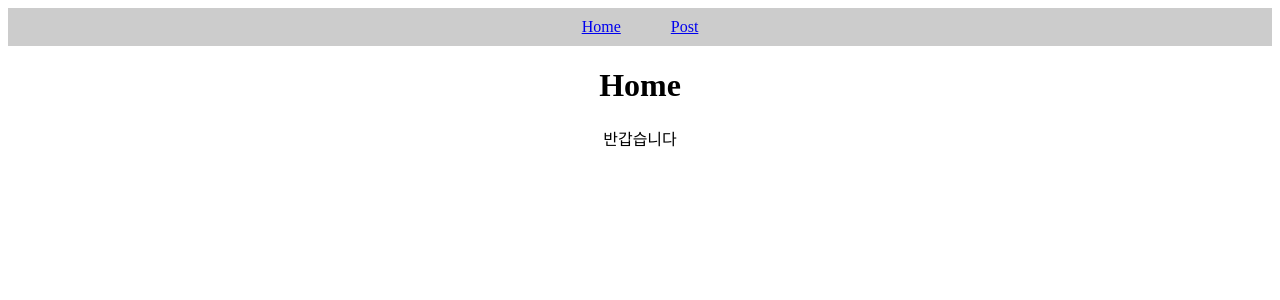
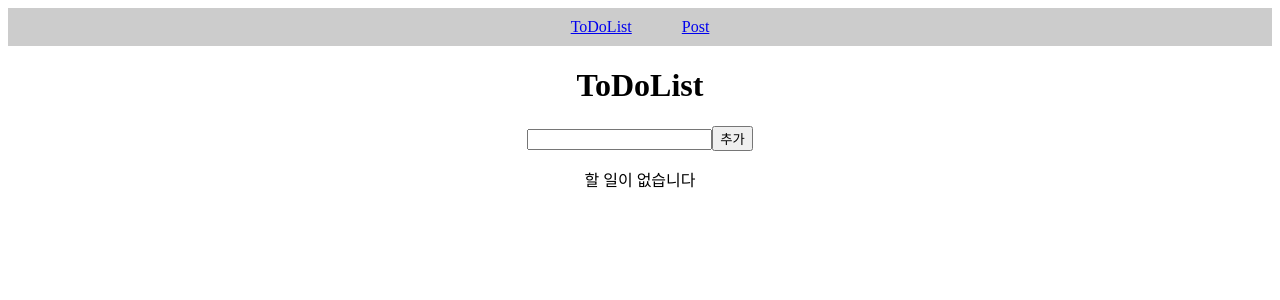
Before and after one commit to ksw-github/my-blog, a React (Vite) app: page / in a window 1280 px wide. Shown: the top 300 px of the page. Built offline with nearby package versions, Linux system fonts and the light colour scheme.

Commit message:
투두리스트 추가

```diff
--- a/src/App.jsx
+++ b/src/App.jsx
@@ -1,6 +1,6 @@
 import { BrowserRouter as Router, Routes, Route } from "react-router-dom";
 import Header from "./components/header";
-import Home from "./pages/home";
+import ToDoList from "./components/todo-list";
 import PostIist from "./components/post-list";
 import PostItem from "./components/post-item";
 import PostForm from "./components/post-form";
@@ -10,7 +10,7 @@ function App() {
     <Router>
       <Header />
       <Routes>
-        <Route path="/" element={<Home />} />
+        <Route path="/" element={<ToDoList />} />
         <Route path="/post-list" element={<PostIist />} />
         <Route path="/post/:index" element={<PostItem />} />
         <Route path="/new-post" element={<PostForm />} />
--- a/src/components/header.jsx
+++ b/src/components/header.jsx
@@ -12,7 +12,7 @@ const Wrapper = styled.div`
 const Header = () => {
   return (
     <Wrapper>
-      <Link to="/">Home</Link>
+      <Link to="/">ToDoList</Link>
       <Link to="/post-list">Post</Link>
     </Wrapper>
   );
--- a/src/components/post-form.jsx
+++ b/src/components/post-form.jsx
@@ -45,7 +45,7 @@ const PostForm = () => {
 
   return (
     <Wrapper>
-      <p>{index !== undefined ? "게시글 수정" : "게시글 등록"}</p>
+      <h3>{index !== undefined ? "게시글 수정" : "게시글 등록"}</h3>
       <form onSubmit={submit}>
         <input
           type="text"
@@ -64,7 +64,9 @@ const PostForm = () => {
         />
         <br />
         <button type="submit">{index !== undefined ? "수정" : "저장"}</button>
-        <button onClick={cancel}>취소</button>
+        <button type="button" onClick={cancel}>
+          취소
+        </button>
       </form>
     </Wrapper>
   );
--- a/src/components/post-item.jsx
+++ b/src/components/post-item.jsx
@@ -7,7 +7,8 @@ const Wrapper = styled.div`
   text-align: center;
   width: 500px;
   margin: 0 auto;
-  background-color: rgb(0, 0, 0, 0.1);
+  // background-color: rgb(0, 0, 0, 0.1);
+  // border: 1px solid black;
 `;
 
 const Title = styled.div`
@@ -58,12 +59,23 @@ const PostItem = () => {
 
   return (
     <Wrapper>
-      <Title>{post.title}</Title>
-      <Text>{post.content}</Text>
-      <p>{post.date}</p>
-      <button onClick={edit}>수정</button>
-      <button onClick={del}>삭제</button>
-      <button onClick={cancel}>취소</button>
+      <h1>Post</h1>
+      <div
+        style={{ border: "1px solid gray", backgroundColor: "rgb(0,0,0,0.1)" }}
+      >
+        <Title>{post.title}</Title>
+        <Text>{post.content}</Text>
+        <p>{post.date}</p>
+        <button type="button" onClick={edit}>
+          수정
+        </button>
+        <button type="button" onClick={del}>
+          삭제
+        </button>
+        <button type="button" onClick={cancel}>
+          취소
+        </button>
+      </div>
     </Wrapper>
   );
 };
--- /dev/null
+++ b/src/components/todo-list.jsx
@@ -0,0 +1,88 @@
+import { useEffect, useState } from "react";
+import styled from "styled-components";
+import { loadTodos, saveTodos } from "./utils";
+
+const Wrapper = styled.div`
+  text-align: center;
+`;
+
+const ToDoList = () => {
+  const [todos, setTodos] = useState([]);
+  const [inputValue, setInputValue] = useState("");
+
+  useEffect(() => {
+    const todos = loadTodos();
+    setTodos(todos);
+  }, []);
+
+  const addTodo = (text) => {
+    const newTodo = { text, isCompleted: false };
+    const saveTodo = [...todos, newTodo];
+    setTodos(saveTodo);
+    saveTodos(saveTodo);
+  };
+
+  const addClick = () => {
+    if (inputValue.trim()) {
+      addTodo(inputValue);
+      setInputValue("");
+    }
+  };
+
+  const toggle = (index) => {
+    const toggle = [...todos];
+    toggle[index].isCompleted = !toggle[index].isCompleted;
+    setTodos(toggle);
+    saveTodos(toggle);
+  };
+
+  const del = (index) => {
+    const deltodo = todos.filter((_, i) => i !== index);
+    setTodos(deltodo);
+    saveTodos(deltodo);
+  };
+
+  return (
+    <Wrapper>
+      <h1>ToDoList</h1>
+      <form>
+        <input
+          type="text"
+          value={inputValue}
+          onChange={(e) => setInputValue(e.target.value)}
+        />
+        <button onClick={addClick}>추가</button>
+        {todos.length === 0 ? (
+          <p>할 일이 없습니다</p>
+        ) : (
+          <ol>
+            {todos.map((todo, index) => (
+              <li
+                key={index}
+                style={{
+                  backgroundColor: "rgb(0,0,0,0.1)",
+                  margin: "0 auto",
+                  marginBottom: "6px",
+                  width: "500px",
+                  textDecoration: todo.isCompleted ? "line-through" : "none",
+                }}
+              >
+                <input
+                  type="checkbox"
+                  checked={todo.isCompleted}
+                  onChange={() => toggle(index)}
+                />
+                {todo.text}
+                <button type="button" onClick={() => del(index)}>
+                  삭제
+                </button>
+              </li>
+            ))}
+          </ol>
+        )}
+      </form>
+    </Wrapper>
+  );
+};
+
+export default ToDoList;
--- a/src/components/utils.jsx
+++ b/src/components/utils.jsx
@@ -6,3 +6,12 @@ export const loadPosts = () => {
 export const savePosts = (posts) => {
   localStorage.setItem("posts", JSON.stringify(posts));
 };
+
+export const loadTodos = () => {
+  const todos = JSON.parse(localStorage.getItem("todos"));
+  return todos ? todos : [];
+};
+
+export const saveTodos = (todos) => {
+  localStorage.setItem("todos", JSON.stringify(todos));
+};
--- a/src/pages/home.jsx
+++ /dev/null
@@ -1,16 +0,0 @@
-import styled from "styled-components";
-
-const Wrapper = styled.div`
-  text-align: center;
-`;
-
-function Home() {
-  return (
-    <Wrapper>
-      <h1>Home</h1>
-      <p>반갑습니다</p>
-    </Wrapper>
-  );
-}
-
-export default Home;
```
Also changed, not shown: 1 other file (tests, documents, lock files or other folders).
